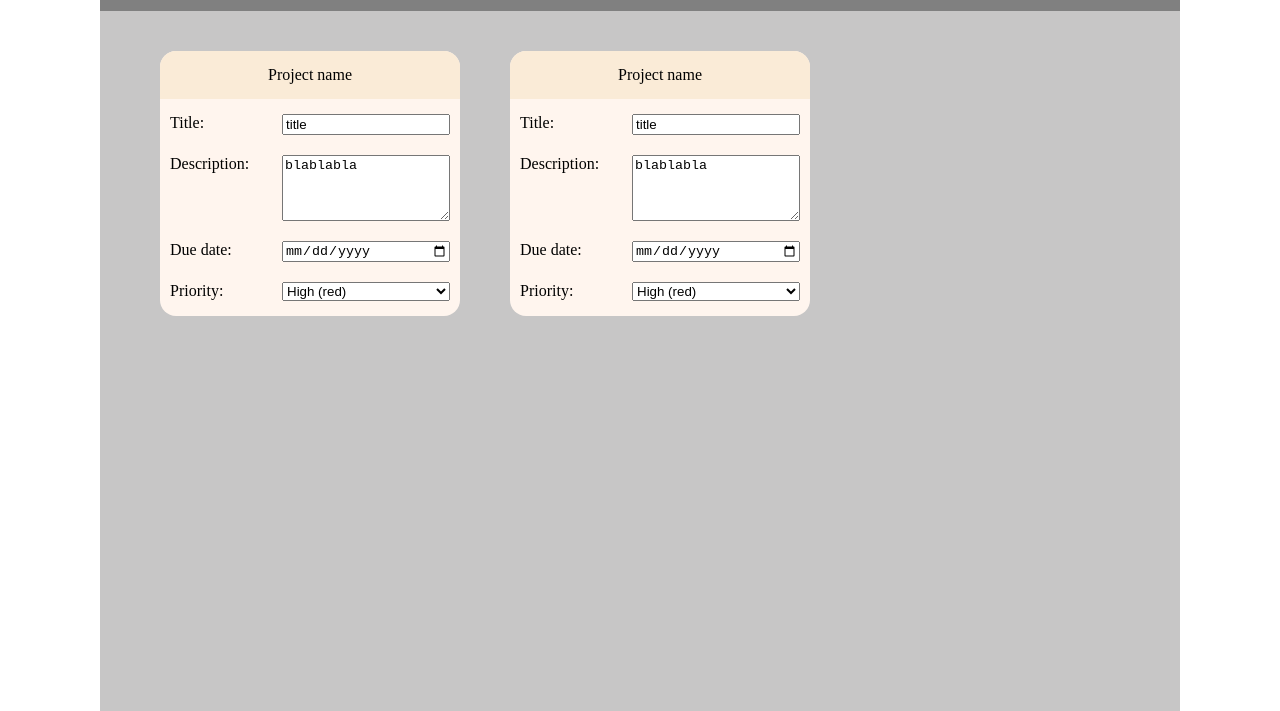
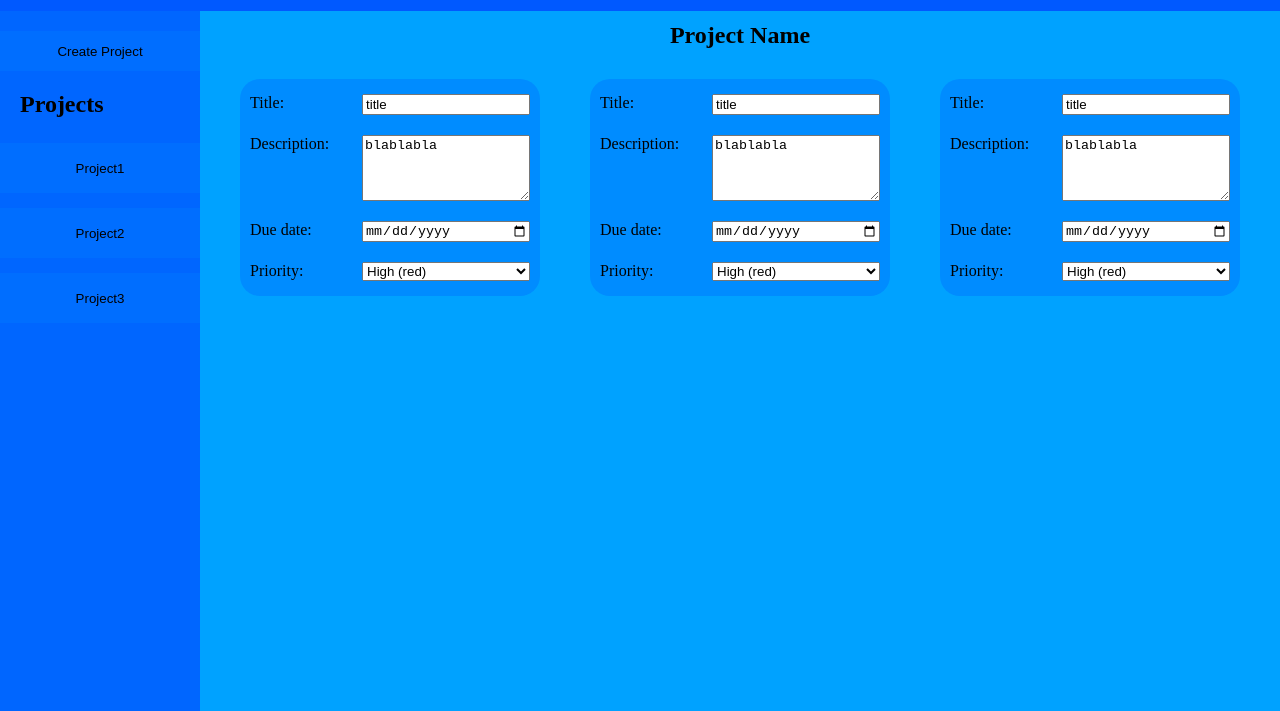
Before and after one commit to TiardoWiechmann/todo-list, a website built with webpack: page src/template.html in a window 1280 px wide. Shown: the part 89-800 px from the top of the page. Built offline with nearby package versions, Linux system fonts and the light colour scheme.

Commit message:
Improve layout and styling

```diff
--- a/src/styles.css
+++ b/src/styles.css
@@ -8,20 +8,20 @@ body {
 
 }
 
-#container {
-    height: 100%;
-    margin: 0 100px;
-    background-color: rgb(199, 198, 198);
+#container{
+    height: 100vh;
+    background-color: black;
     display: grid;
     grid-template-rows: 100px 1fr;
 }
 
 header {
-    background-color: grey;
+    background-color: rgb(0, 89, 255);
     display: flex;
     align-items: center;
     justify-content: center;
     width: 100%;
+    padding: 20px;
 }
 
 h1 {
@@ -29,37 +29,73 @@ h1 {
 }
 
 #content {
-    padding: 40px 60px;
+    display: grid;
+    grid-template-columns: 200px 1fr;
+}
+
+.sidebar {
+    height: 100%;
+    display: grid;
+    grid-template-rows: 60px 2rem 1fr;
+    row-gap: 20px;
+    background-color: rgb(0, 102, 255);
+}
+
+.project-btn {
+    margin-top: 20px;
+    background-color: rgb(0, 110, 255);
+    border: none;
+}
+
+.sidebar h2 {
+    padding-left: 20px;
+}
+
+.project-name-btn {
+    display: flex;
+    flex-direction: column;
+    gap: 15px;
+    width: 100%;
+}
+
+.project-name-btn button {
+    width: 100%;
+    height: 50px;
+    background-color: rgb(0, 110, 255);
+    border: none;
+}
+
+.project {
+    display: grid;
+    grid-template-rows: 3rem 1fr;
+    background-color: rgb(0, 162, 255);
+    padding: 0 40px 40px;
+    height: 100%;
+}
+
+.project-name {
+    display: flex;
+    justify-content: center;
+    align-items: center;
+
+}
+
+.todos {
     display: flex;
     flex-wrap: wrap;
     gap: 50px;
 }
 
-.project {
-    display: grid;
-    grid-template-rows: 3rem 1fr;
-    background-color: seashell;
-    border-radius: 1rem;
-    height: min-content;
-
-}
-
-.project-name {
-    background-color: antiquewhite;
-    border-top-left-radius: 1rem;
-    border-top-right-radius: 1rem;
-    width: 100%;
-    display: flex;
-    justify-content: center;
-    align-items: center;
-}
-
 .todo {
+    margin-top: 20px;
     display: flex;
     flex-direction: column;
     gap: 20px;
     padding: 15px 10px;
     width: 300px;
+    background-color: rgb(0, 140, 255);
+    border-radius: 20px;
+    height: min-content;
 }
 
 .todo>div {
--- a/src/template.html
+++ b/src/template.html
@@ -11,8 +11,18 @@
             <div class="heading"><h1>Todo List</h1></div>
         </header>
         <div id="content">
+            <div class="sidebar">
+                <button class="project-btn">Create Project</button>
+                <h2>Projects</h2>
+                <div class="project-name-btn">
+                    <button>Project1</button>
+                    <button>Project2</button>
+                    <button>Project3</button>
+                </div>
+            </div>
             <div class="project">
-                <div class="project-name">Project name</div>
+                <div class="project-name"><h2>Project Name</h2></div>
+                <div class="todos">
                     <form class="todo">
                         <div class="title-div">
                             <label for="title">Title: </label>
@@ -25,7 +35,7 @@
                         </div>
                         <div class="due-date-div">
                             <label for="due-date">Due date: </label>
-                        <input type="date" id="due-date">
+                            <input type="date" id="due-date" min="2017-04-01">
                         </div>
                         <div class="priority-div">
                             <label for="priority">Priority: </label>
@@ -36,10 +46,6 @@
                             </select>
                         </div>
                     </form>
-            </div>
-
-            <div class="project">
-                <div class="project-name">Project name</div>
                     <form class="todo">
                         <div class="title-div">
                             <label for="title">Title: </label>
@@ -52,7 +58,30 @@
                         </div>
                         <div class="due-date-div">
                             <label for="due-date">Due date: </label>
-                        <input type="date" id="due-date">
+                            <input type="date" id="due-date" min="2017-04-01">
+                        </div>
+                        <div class="priority-div">
+                            <label for="priority">Priority: </label>
+                            <select id="priority">
+                                <option value="low">Low (green)</option>
+                                <option value="medium">Medium (yellow)</option>
+                                <option value="high" selected>High (red)</option>
+                            </select>
+                        </div>
+                    </form>
+                    <form class="todo">
+                        <div class="title-div">
+                            <label for="title">Title: </label>
+                            <input type="text" value="title" id="title" maxlength="20">
+                        </div>
+                        <div class="description-div">
+                            <label for="description">Description: </label>
+                            <textarea name="description" id="description" rows="4" maxlength="150">blablabla
+                            </textarea>
+                        </div>
+                        <div class="due-date-div">
+                            <label for="due-date">Due date: </label>
+                            <input type="date" id="due-date" min="2017-04-01">
                         </div>
                         <div class="priority-div">
                             <label for="priority">Priority: </label>
@@ -64,6 +93,8 @@
                         </div>
                     </form>
                 </div>
+            </div>
+            </div>
 
         </div>
     </div>
```
Lines whose indentation alone changed are shown as unchanged.
